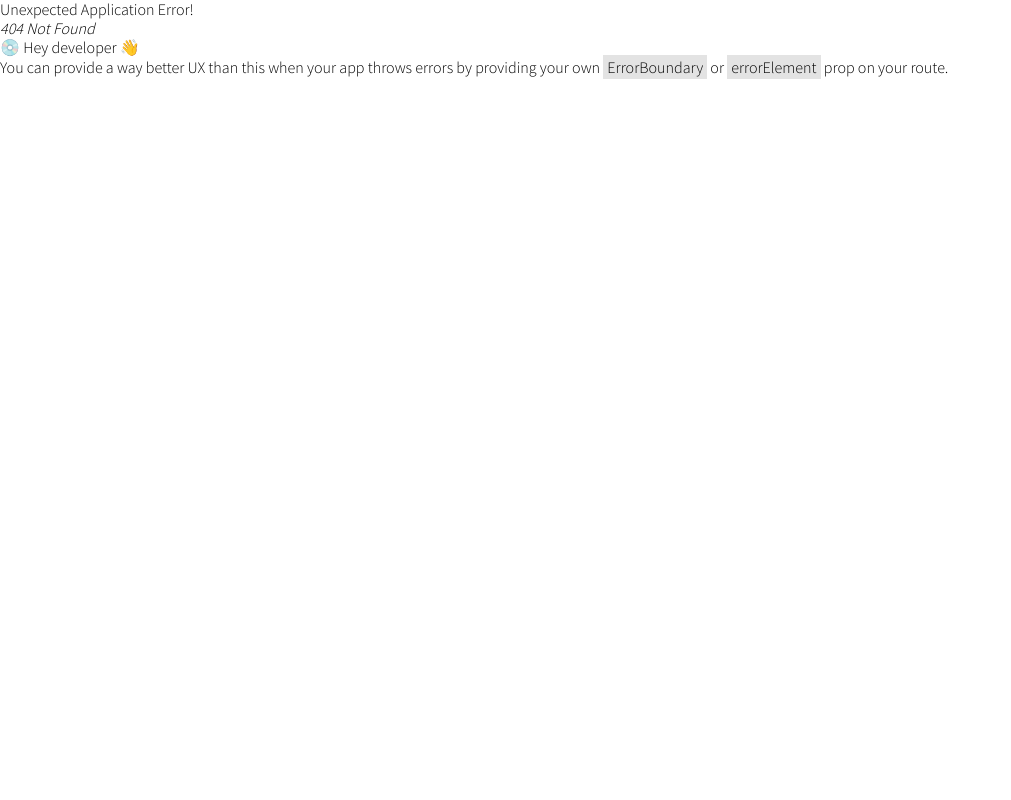
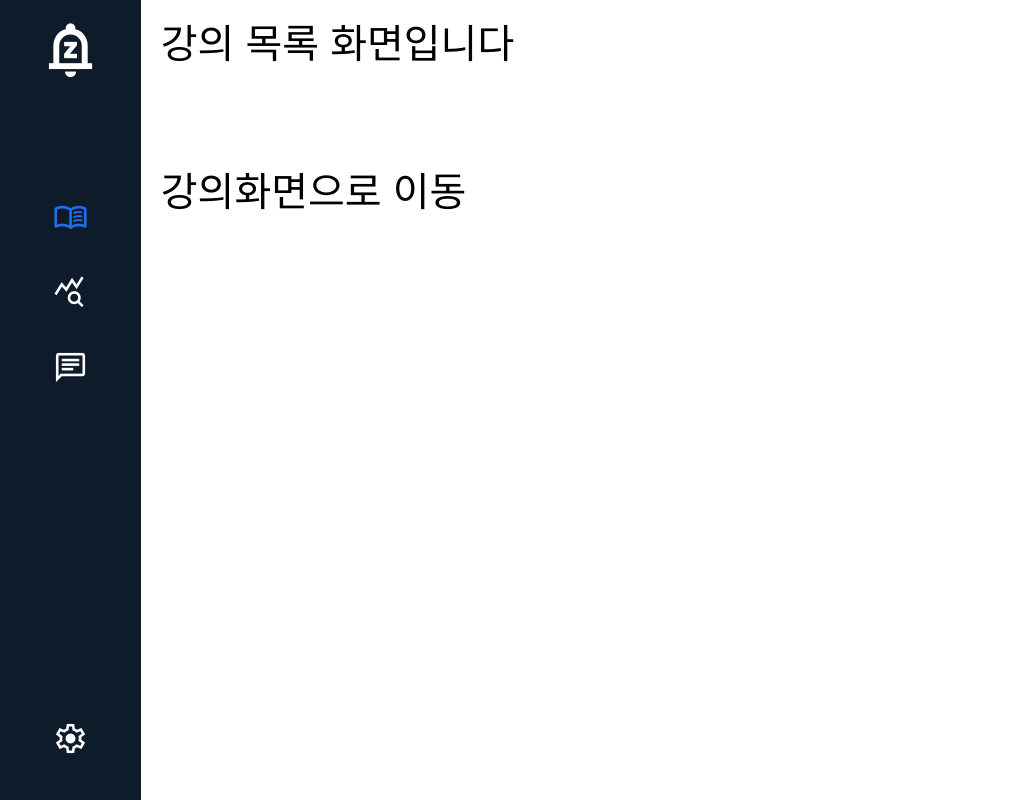
Before and after one commit to 2025Capstone/Frontend, a React (Create React App) app: page /student/lectures in a window 1280 px wide. Before the commit this address had no page. Shown: the whole page, without its empty margins (0-1011 px from the left). Built offline with nearby package versions, Linux system fonts and the light colour scheme.

Commit message:
학생 메인 페이지 Nav구현 (#3,#5,#7,#8,#9,#10)

```diff
--- a/src/App.tsx
+++ b/src/App.tsx
@@ -2,7 +2,7 @@ import React from "react";
 import { RouterProvider } from "react-router-dom";
 import { createGlobalStyle } from "styled-components";
 
-import HlsPlayer from "./components/video/HlsPlayer";
+
 import router from "./components/Router";
 // import MediaPipeFaceMesh from "./components/mediapipe/MediaPipeFaceMesh";
 // import UploadVideo from "./components/video/UploadVideo";
@@ -74,8 +74,7 @@ function App() {
     <GlobalStyle />
     <RouterProvider router={router} />
       {/* <MediaPipeFaceMesh /> */}
-        {/* <HlsPlayer src="https://shubusket.s3.ap-northeast-2.amazonaws.com/hls/5cd3c1e9-4544-4e33-af7e-2827553da39e/playlist.m3u8" />
-        <UploadVideo></UploadVideo> */}
+
     </>
   );
 }
--- a/src/screen/Lecture.tsx
+++ /dev/null
@@ -1,6 +0,0 @@
-import React from "react";
-
-const Lectures = ()=>{
-    return <></>
-}
-export default Lectures;
--- a/src/screen/Main.tsx
+++ /dev/null
@@ -1,80 +0,0 @@
-import React from "react";
-import styled from "styled-components";
-import { Outlet } from "react-router-dom";
-const SidebarContainer = styled.nav`
-  width: 11%;
-  height: 100vh;
-  background-color: #0d1b2a;
-  color: white;
-  display: flex;
-  flex-direction: column;
-  align-items: center;
-  padding: 20px 0;
-`;
-
-const Logo = styled.span`
-  font-size: 60px;
-  font-weight: bold;
-  margin-bottom: 80px;
-`;
-
-const NavList = styled.ul`
-  list-style: none;
-  padding: 0;
-  width: 100%;
-`;
-
-const NavItem = styled.li`
-  display: flex;
-  justify-content: center;
-  align-items: center;
-  margin: 40px 0;
-  cursor: pointer;
-  transition: color 0.3s;
-
-  &:hover {
-    color: #1f6feb;
-  }
-`;
-const Icon = styled.span`
-  font-size: 35px;
-`;
-
-const BottomIcon = styled.div`
-  margin-top: auto;
-  padding-bottom: 20px;
-  transition: color 0.3s;
-  &:hover {
-    color: #1f6feb;
-  }
-`;
-
-const Main = () => {
-  return (
-    <>
-    <Outlet />
-      <SidebarContainer>
-        {/* 로고 */}
-        <Logo className="material-symbols-outlined">notifications_paused</Logo>
-        {/* 메뉴 리스트 */}
-        <NavList>
-          <NavItem>
-            <Icon className="material-symbols-outlined">menu_book</Icon>
-          </NavItem>
-          <NavItem>
-            <Icon className="material-symbols-outlined">query_stats</Icon>
-          </NavItem>
-          <NavItem>
-            <Icon className="material-symbols-outlined">chat</Icon>
-          </NavItem>
-        </NavList>
-
-        {/* 하단 아이콘 */}
-        <BottomIcon>
-          <Icon className="material-symbols-outlined">settings</Icon>
-        </BottomIcon>
-      </SidebarContainer>
-    </>
-  );
-};
-export default Main;
--- /dev/null
+++ b/src/screen/student/Analysis.tsx
@@ -0,0 +1,12 @@
+import React from "react";
+
+const Analysis = () => {
+  return (
+    <>
+      <h1 style={{ fontSize: "40px", marginBottom: "100px" }}>
+        분석 화면입니다
+      </h1>
+    </>
+  );
+};
+export default Analysis;
--- /dev/null
+++ b/src/screen/student/Chat.tsx
@@ -0,0 +1,13 @@
+import React from "react";
+
+const Chat = () => {
+  return (
+    <>
+      {" "}
+      <h1 style={{ fontSize: "40px", marginBottom: "100px" }}>
+        게시판 화면입니다
+      </h1>
+    </>
+  );
+};
+export default Chat;
--- /dev/null
+++ b/src/screen/student/Lecture.tsx
@@ -0,0 +1,14 @@
+import React from "react";
+import HlsPlayer from "../../components/video/HlsPlayer";
+
+const Lecture = () => {
+  return (
+    <>
+      <HlsPlayer src="https://shubusket.s3.ap-northeast-2.amazonaws.com/hls/5cd3c1e9-4544-4e33-af7e-2827553da39e/playlist.m3u8" />
+    </>
+  );
+};
+{
+  /* <UploadVideo></UploadVideo> */
+}
+export default Lecture;
--- /dev/null
+++ b/src/screen/student/Lectures.tsx
@@ -0,0 +1,20 @@
+import React from "react";
+import { useNavigate } from "react-router-dom";
+
+const Lectures = () => {
+  const navigate = useNavigate();
+  return (
+    <>
+      <h1 style={{ fontSize: "40px", marginBottom: "100px" }}>
+        강의 목록 화면입니다
+      </h1>
+      <h1
+        onClick={() => navigate("/student/lecture")}
+        style={{ fontSize: "40px" }}
+      >
+        강의화면으로 이동
+      </h1>
+    </>
+  );
+};
+export default Lectures;
--- /dev/null
+++ b/src/screen/student/Main.tsx
@@ -0,0 +1,123 @@
+import React from "react";
+import styled from "styled-components";
+import { Outlet, useMatch, useNavigate } from "react-router-dom";
+
+const SidebarContainer = styled.nav`
+  width: 11%;
+  height: 100vh;
+  background-color: #0d1b2a;
+  color: white;
+  display: flex;
+  flex-direction: column;
+  align-items: center;
+  padding: 20px 0;
+  position: fixed;
+  top: 0;
+  left: 0;
+`;
+
+const Logo = styled.span`
+  font-size: 60px;
+  font-weight: bold;
+  margin-bottom: 80px;
+`;
+
+const NavList = styled.ul`
+  list-style: none;
+  padding: 0;
+  width: 100%;
+`;
+
+const NavItem = styled.li`
+  display: flex;
+  justify-content: center;
+  align-items: center;
+  margin: 40px 0;
+  cursor: pointer;
+  transition: color 0.3s;
+
+  &:hover {
+    color: #1f6feb;
+  }
+`;
+
+const Icon = styled.span<{ isActive: boolean }>`
+  font-size: 35px;
+  color: ${(props) => (props.isActive ? "#1f6feb" : "white")};
+  transition: color 0.3s;
+  &:hover {
+    color: #1f6feb;
+  }
+`;
+
+const BottomIcon = styled.div`
+  margin-top: auto;
+  padding-bottom: 20px;
+`;
+
+const MainContent = styled.div`
+  margin-left: 11%;
+  width: 89%;
+  padding: 20px;
+`;
+
+const Main = () => {
+  const navigate = useNavigate();
+  const lecturesdMatch = useMatch("/student/lectures");
+  const analysisdMatch = useMatch("/student/analysis");
+  const chatMatch = useMatch("/student/chat");
+  const settomgMatch = useMatch("/student/setting");
+  return (
+    <>
+      <SidebarContainer>
+        {/* 로고 */}
+        <Logo className="material-symbols-outlined">notifications_paused</Logo>
+
+        {/* 메뉴 리스트 */}
+        <NavList>
+          <NavItem onClick={() => navigate("/student/lectures")}>
+            <Icon
+              isActive={lecturesdMatch != null}
+              className="material-symbols-outlined"
+            >
+              menu_book
+            </Icon>
+          </NavItem>
+          <NavItem onClick={() => navigate("/student/analysis")}>
+            <Icon
+              isActive={analysisdMatch != null}
+              className="material-symbols-outlined"
+            >
+              query_stats
+            </Icon>
+          </NavItem>
+          <NavItem onClick={() => navigate("/student/chat")}>
+            <Icon
+              isActive={chatMatch != null}
+              className="material-symbols-outlined"
+            >
+              chat
+            </Icon>
+          </NavItem>
+        </NavList>
+
+        {/* 하단 아이콘 */}
+        <BottomIcon onClick={() => navigate("/student/setting")}>
+          <Icon
+            isActive={settomgMatch != null}
+            className="material-symbols-outlined"
+          >
+            settings
+          </Icon>
+        </BottomIcon>
+      </SidebarContainer>
+
+      {/* 메인 컨텐츠 */}
+      <MainContent>
+        <Outlet />
+      </MainContent>
+    </>
+  );
+};
+
+export default Main;
--- /dev/null
+++ b/src/screen/student/Setting.tsx
@@ -0,0 +1,12 @@
+import React from "react";
+const Setting = () => {
+  return (
+    <>
+      {" "}
+      <h1 style={{ fontSize: "40px", marginBottom: "100px" }}>
+       세팅 화면입니다
+      </h1>
+    </>
+  );
+};
+export default Setting;
```
Also changed, not shown: src/components/Router.tsx (+32 -8 lines).
